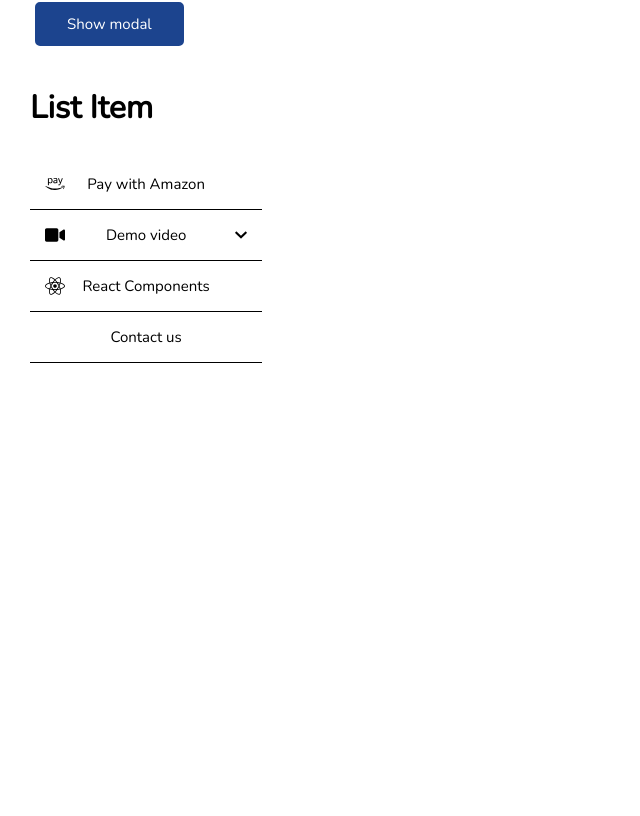
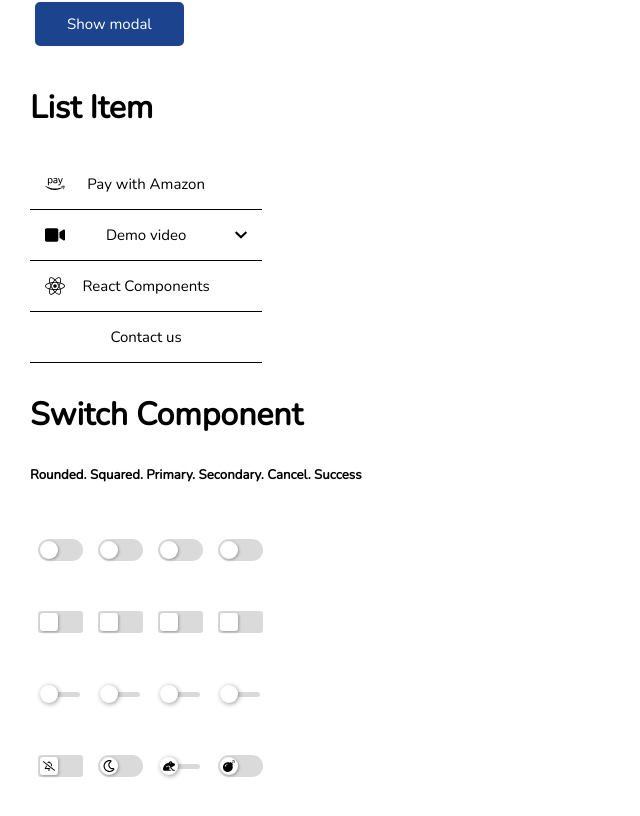
Before and after one commit to JaysusM/Lobster-UI, a React app: page / in a window 1280 px wide. Shown: the part 3832-4648 px from the top of the page, without its empty margins (0-640 px from the left). Before the commit the page ends 4225 px from the top, so only its background shows below. Built offline with nearby package versions, Linux system fonts and the light colour scheme.

Commit message:
Add Switch Component. Refactor icon behaviour to select library

```diff
--- a/src/Components/Button/Button.tsx
+++ b/src/Components/Button/Button.tsx
@@ -1,7 +1,7 @@
 import * as React from 'react';
 import "./Button.scss";
 import classNames from "classnames";
-import Icon, {isIconIncludedInIconLibrary} from '../Icon/Icon';
+import Icon, {isIconIncludedInIconLibrary, IconName} from '../Icon/Icon';
 import { DOMAttributes } from 'react';
 
 export enum ButtonColor {
@@ -24,7 +24,7 @@ export enum IconAlignment {
 
 export interface ButtonProps {
   label: string,
-  icon?: any,
+  icon?: IconName | string,
   type?: ButtonType,
   color?: ButtonColor,
   bordered?: boolean,
--- a/src/Components/Demo/Demo.tsx
+++ b/src/Components/Demo/Demo.tsx
@@ -15,6 +15,7 @@ import { useState } from 'react';
 import ListItem from '../ListItem/ListItem';
 import Radio from '../RadioGroup/Radio/Radio';
 import RadioGroup from '../RadioGroup/RadioGroup';
+import Switch, { SwitchType, SwitchColor } from '../Switch/Switch';
 
 export const Demo = () => {
   const [showModalToast, setShowModalToast] = useState<boolean>(false);
@@ -78,8 +79,8 @@ export const Demo = () => {
       <h1>CheckBox Component</h1>
       <h5>Normal. TriState.</h5>
       <div className="row-container">
-        <Checkbox label={"Normal Checkbox:"} />
-        <Checkbox label={"TriState Checkbox:"} isTristate={true} />
+        <Checkbox label={"Normal Checkbox:"} onCheckboxChanged={(value) => console.log("Normal checkbox value: " + value)} />
+        <Checkbox label={"TriState Checkbox:"} isTristate={true} onCheckboxChanged={(value) => console.log("TriState checkbox value: " + value)} />
       </div>
       <h1>Radio Group - Radio Component</h1>
       <h5>Normal</h5>
@@ -98,8 +99,8 @@ export const Demo = () => {
               label: "Third Option: ",
               value: "Option3"
             }
-        ]}/>
-        <Radio label={"Radio Button:"}/>
+          ]} onRadioChanged={value => console.log("RadioGroup value: " + value)} />
+          <Radio label={"Radio Button:"} value="RadioDefault" onRadioChanged={value => console.log("Normal Radio value: " + value)} />
         </div>
       </div>
       <h1>Loader Component</h1>
@@ -118,7 +119,7 @@ export const Demo = () => {
       <h5>Blink Animation. Wave Animation</h5>
       <div className="row-container">
         {skeleton(SkeletonAnimation.Blink)}
-        <div style={{width: "50px"}} />
+        <div style={{ width: "50px" }} />
         {skeleton(SkeletonAnimation.Wave)}
       </div>
       <h1>BaseCard Component</h1>
@@ -168,13 +169,41 @@ export const Demo = () => {
         <div className="column-container">
           <ListItem label={"Pay with Amazon"} icon="amazon-pay" />
           <ListItem label={"Demo video"} icon="video">
-            <ListItem label={"Option 1"} icon="angellist"/>
+            <ListItem label={"Option 1"} icon="angellist" />
             <ListItem label={"Option 2"} icon="amilia">
-              <ListItem label={"Option 2.1"} icon="alarm-clock"/>
+              <ListItem label={"Option 2.1"} icon="alarm-clock" />
             </ListItem>
           </ListItem>
           <ListItem label={"React Components"} icon="react" />
-          <ListItem label={"Contact us"}/>
+          <ListItem label={"Contact us"} />
+        </div>
+      </div>
+      <h1>Switch Component</h1>
+      <h5>Rounded. Squared. Primary. Secondary. Cancel. Success</h5>
+      <div className="column-container">
+        <div className="row-container">
+          <Switch type={SwitchType.Rounded} />
+          <Switch type={SwitchType.Rounded} color={SwitchColor.Secondary} />
+          <Switch type={SwitchType.Rounded} color={SwitchColor.Cancel} />
+          <Switch type={SwitchType.Rounded} color={SwitchColor.Success} />
+        </div>
+        <div className="row-container">
+          <Switch type={SwitchType.Squared} />
+          <Switch type={SwitchType.Squared} color={SwitchColor.Secondary} />
+          <Switch type={SwitchType.Squared} color={SwitchColor.Cancel} />
+          <Switch type={SwitchType.Squared} color={SwitchColor.Success} />
+        </div>
+        <div className="row-container">
+          <Switch type={SwitchType.Line} />
+          <Switch type={SwitchType.Line} color={SwitchColor.Secondary} />
+          <Switch type={SwitchType.Line} color={SwitchColor.Cancel} />
+          <Switch type={SwitchType.Line} color={SwitchColor.Success} />
+        </div>
+        <div className="row-container">
+          <Switch type={SwitchType.Squared} unselectedIcon="far bell-slash" selectedIcon="far bell" />
+          <Switch type={SwitchType.Rounded} color={SwitchColor.Secondary} unselectedIcon="far moon" selectedIcon="far sun" />
+          <Switch type={SwitchType.Line} color={SwitchColor.Cancel} unselectedIcon="frog" selectedIcon="horse" />
+          <Switch type={SwitchType.Rounded} color={SwitchColor.Success} unselectedIcon="bomb" selectedIcon="cloud-meatball" />
         </div>
       </div>
     </div>
--- a/src/Components/Icon/Icon.tsx
+++ b/src/Components/Icon/Icon.tsx
@@ -11,18 +11,58 @@ library.add(fab, far, fas);
 
 export type IconName = IconProp;
 
+const LibraryTypes: Array<String> = ["far", "fas", "fab"];
+
 export interface IconProps {
     id?: string,
     className?: string,
-    icon: IconName,
+    icon: IconName | string,
     color?: string
 }
 
 // @ts-ignore
-export const isIconIncludedInIconLibrary = (iconName: string) => Object.keys(library.definitions.fas).includes(iconName) || Object.keys(library.definitions.fab).includes(iconName) || Object.keys(library.definitions.far).includes(iconName);
+export const isIconIncludedInIconLibrary = (iconName: string): boolean => {
+    if (!iconName) {
+        return false;
+    }
+
+    const iconNameSplitted: Array<string> = iconName.split(" ");
+
+    if (iconNameSplitted.length < 2) {
+        // @ts-ignore
+        return Object.keys(library.definitions.fas).includes(iconName) || Object.keys(library.definitions.fab).includes(iconName) || Object.keys(library.definitions.far).includes(iconName);
+    } else if (iconNameSplitted.length < 3) {
+        const libraryName: string = iconNameSplitted[0];
+        const icon: string = iconNameSplitted[1];
+
+        if (!LibraryTypes.includes(libraryName)) {
+            return false;
+        }
+
+        // @ts-ignore
+        return Object.keys(library.definitions[libraryName]).includes(icon);
+    }
+
+    return false;
+}
 
 const Icon: React.FunctionComponent<IconProps & DOMAttributes<SVGSVGElement>> = ({ id, className, icon, color, ...domAttributes }) => {
-    let libraryPrefix: string;
+    let libraryPrefix: string | undefined = undefined;
+
+    if (typeof icon === "string") {
+        const iconNameSplitted: Array<string> = icon.split(" ");
+        if (iconNameSplitted.length == 2) {
+            const libraryName: string = iconNameSplitted[0];
+            const iconName: string = iconNameSplitted[1];
+
+            if (LibraryTypes.includes(libraryName)) {
+                libraryPrefix = libraryName;
+                icon = iconName;
+            }
+        }
+    }
+
+    if (!libraryPrefix) {
         // @ts-ignore
         if (Object.keys(library.definitions.fas).includes(icon)) {
             libraryPrefix = "fas";
@@ -33,6 +73,7 @@ const Icon: React.FunctionComponent<IconProps & DOMAttributes<SVGSVGElement>> =
         } else if (Object.keys(library.definitions.fab).includes(icon)) {
             libraryPrefix = "fab";
         }
+    }
 
     return (
         // @ts-ignore
--- a/src/Components/ListItem/ListItem.tsx
+++ b/src/Components/ListItem/ListItem.tsx
@@ -9,7 +9,7 @@ export interface ListItemProps {
     id?: string,
     className?: string,
     label: string,
-    icon?: IconName,
+    icon?: IconName | string,
     children?: React.ReactNode
 }
 
--- a/src/Components/RadioGroup/Radio/Radio.tsx
+++ b/src/Components/RadioGroup/Radio/Radio.tsx
@@ -6,7 +6,7 @@ export interface RadioProps {
     id?: string,
     className?: string,
     selected?: boolean,
-    value?: string,
+    value: string,
     label?: string,
     onRadioChanged?: (value: string | null) => void,
     isRadioGroupComponent?: boolean
--- a/src/Components/RadioGroup/RadioGroup.tsx
+++ b/src/Components/RadioGroup/RadioGroup.tsx
@@ -8,7 +8,7 @@ export type RadioOptions = {
     value: string
 }
 
-export interface RadioProps {
+export interface RadioGroupProps {
     id?: string,
     className?: string,
     value?: string,
@@ -16,7 +16,7 @@ export interface RadioProps {
     options: Array<RadioOptions>
 }
 
-const RadioGroup: React.FunctionComponent<RadioProps & React.DOMAttributes<Element>> = ({id, className, value, onRadioChanged, options, ...domAttributes}) => {
+const RadioGroup: React.FunctionComponent<RadioGroupProps & React.DOMAttributes<Element>> = ({id, className, value, onRadioChanged, options, ...domAttributes}) => {
     const [currentValue, setCurrentValue] = React.useState<string | null>(value ?? null);
 
     if (!options.every((option) => options.filter((filterOption) => filterOption.value == option.value).length == 1)) {
--- /dev/null
+++ b/src/Components/Switch/Switch.scss
@@ -0,0 +1,143 @@
+@import "../../Assets/variables.scss";
+
+.lobster-component.switch-component {
+    margin: $marginXL;
+    background-color: $neutralColor;
+    width: 45px;
+    height: 22px;
+    cursor: pointer;
+    transition: $transition;
+
+    & > .switch-selector {
+        width: 18px;
+        height: 18px;
+        margin-top: 2px;
+        margin-left: 2px;
+        background-color: white;
+        z-index: 1;
+        transition: $transition;
+        box-shadow: 1px 1px 3px 0px rgba(0, 0, 0, 0.3);
+        overflow: hidden;
+        position: relative;
+
+        & > .switch-selectedicon,
+        & > .switch-unselectedicon {
+            position: absolute;
+            top: 2.5px;
+            height: 12px;
+            width: 12px;
+            z-index: 99;
+            color: black;
+            transition: $transition;
+        }
+
+        & > .switch-unselectedicon {
+            left: 3px;
+        }
+
+        & > .switch-selectedicon {
+            right: -20px;
+        }
+    }
+
+    &.switch-rounded {
+        border-radius: 50px;
+
+        & > .switch-selector {
+            border-radius: 100%;
+        }
+    }
+
+    &.switch-squared {
+        border-radius: 3px;
+
+        & > .switch-selector {
+            border-radius: 3px;
+        }
+    }
+
+    &.switch-line {
+        background-color: transparent;
+        position: relative;
+
+        &::after {
+            content: "";
+            position: absolute;
+            top: 9px;
+            z-index: 0;
+            border-radius: 50px;
+            background-color: $neutralColor;
+            width: 40px;
+            left: 2.5px;
+            height: 5px;
+        }
+
+        & > .switch-selector {
+            border-radius: 100%;
+            box-shadow: 1px 1px 5px 0px rgba(0, 0, 0, 0.4);
+        }
+    }
+
+    &.switch-active:not(.switch-line) {
+        background-color: $mainColor;
+
+        &.switch-secondarycolor {
+            background-color: $secondaryColor;
+        }
+
+        &.switch-cancelcolor {
+            background-color: $cancelColor;
+        }
+
+        &.switch-successcolor {
+            background-color: $successColor;
+        }
+
+        & > .switch-selector {
+            margin-left: calc(100% - 2px - 18px);
+            box-shadow: -1px 1px 3px 0px rgba(0, 0, 0, 0.3);
+            & > .switch-unselectedicon {
+                left: -20px;
+            }
+
+            & > .switch-selectedicon {
+                right: 3px;
+            }
+        }
+    }
+
+    &.switch-active {
+        &::after {
+            background-color: $mainColor;
+        }
+
+        &.switch-secondarycolor {
+            &::after {
+                background-color: $secondaryColor;
+            }
+        }
+
+        &.switch-cancelcolor {
+            &::after {
+                background-color: $cancelColor;
+            }
+        }
+
+        &.switch-successcolor {
+            &::after {
+                background-color: $successColor;
+            }
+        }
+
+        & > .switch-selector {
+            margin-left: calc(100% - 2px - 18px);
+            & > .switch-unselectedicon {
+                left: -20px;
+            }
+
+            & > .switch-selectedicon {
+                right: 3px;
+            }
+        }
+    }
+}
--- /dev/null
+++ b/src/Components/Switch/Switch.tsx
@@ -0,0 +1,83 @@
+import * as React from 'react';
+import "./Switch.scss";
+import classNames from 'classnames';
+import { useState, useEffect } from 'react';
+import Icon, { isIconIncludedInIconLibrary, IconName } from '../Icon/Icon';
+
+export interface SwitchProps {
+    id?: string,
+    className?: string,
+    value?: boolean,
+    type?: SwitchType,
+    color?: SwitchColor,
+    unselectedIcon?: IconName | string,
+    selectedIcon?: IconName | string,
+    onSwitchChanged?: (value: boolean) => void
+}
+
+export enum SwitchType {
+    Rounded,
+    Squared,
+    Line
+}
+
+export enum SwitchColor {
+    Primary,
+    Secondary,
+    Cancel,
+    Success
+}
+
+const Switch: React.FunctionComponent<SwitchProps & React.DOMAttributes<Element>> = ({ id, className, value = false, type = SwitchType.Rounded, onSwitchChanged, color = SwitchColor.Primary, unselectedIcon, selectedIcon }) => {
+
+    const [currentValue, setCurrentValue] = useState<boolean>(value);
+
+    useEffect(() => {
+        setCurrentValue(value);
+    }, [value]);
+
+    const containerClassnames: string = classNames(
+        className,
+        "lobster-component",
+        "switch-component", {
+            "switch-active": currentValue,
+            "switch-rounded": type === SwitchType.Rounded,
+            "switch-squared": type === SwitchType.Squared,
+            "switch-line": type === SwitchType.Line,
+            "switch-primarycolor": color === SwitchColor.Primary,
+            "switch-secondarycolor": color === SwitchColor.Secondary,
+            "switch-cancelcolor": color === SwitchColor.Cancel,
+            "switch-successcolor": color === SwitchColor.Success
+        }
+    );
+
+        const handleSwitchClick = (event: React.MouseEvent<HTMLDivElement>) => {
+            event.stopPropagation();
+            event.preventDefault();
+            onSwitchChanged?.(!currentValue);
+            setCurrentValue(!currentValue);
+        }
+
+        const SelectedIcon = () => {
+            return <>
+                {selectedIcon && isIconIncludedInIconLibrary(selectedIcon as string) && <Icon icon={selectedIcon} className="switch-selectedicon"/>}
+            </>
+        };
+
+        const UnselectedIcon = () => {
+            return <>
+                {unselectedIcon && isIconIncludedInIconLibrary(unselectedIcon as string) && <Icon icon={unselectedIcon} className="switch-unselectedicon"/>}
+            </>
+        }
+
+    return (
+        <div id={id} className={containerClassnames} onClick={handleSwitchClick}>
+            <div className="switch-selector">
+                {SelectedIcon()}
+                {UnselectedIcon()}
+            </div>
+        </div>
+    );
+}
+
+export default Switch;
--- a/src/Components/Toast/Toast.tsx
+++ b/src/Components/Toast/Toast.tsx
@@ -18,7 +18,7 @@ export interface ToastProps {
     title: string,
     subtitle: string,
     type: ToastType,
-    specialIcon?: IconName,
+    specialIcon?: IconName | string,
     isCancelable?: boolean,
     onCancel?: () => void
 }
@@ -45,7 +45,7 @@ const Toast: React.FunctionComponent<ToastProps & DOMAttributes<Element>> = ({id
         "toast-container"
     );
 
-    let toastIcon: IconName | undefined = specialIcon;
+    let toastIcon: IconName | string | undefined = specialIcon;
     if (!toastIcon) {
         switch (type) {
             case ToastType.Error:
--- a/src/main.ts
+++ b/src/main.ts
@@ -4,6 +4,8 @@ import "./Components/Checkbox/Checkbox";
 import "./Components/Icon/Icon";
 import "./Components/Loader/Loader";
 import "./Components/NavBar/NavBar";
+import "./Components/RadioGroup/RadioGroup";
+import "./Components/RadioGroup/Radio/Radio";
 import "./Components/Skeleton/Skeleton";
 import "./Components/TextArea/TextArea";
 import "./Components/TextInput/TextInput";
@@ -16,6 +18,8 @@ export * from "./Components/Checkbox/Checkbox";
 export * from "./Components/Icon/Icon";
 export * from "./Components/Loader/Loader";
 export * from "./Components/NavBar/NavBar";
+export * from "./Components/RadioGroup/RadioGroup";
+export * from "./Components/RadioGroup/Radio/Radio";
 export * from "./Components/Skeleton/Skeleton";
 export * from "./Components/TextArea/TextArea";
 export * from "./Components/TextInput/TextInput";
@@ -28,6 +32,8 @@ export {default as Checkbox} from "./Components/Checkbox/Checkbox";
 export {default as Icon} from "./Components/Icon/Icon";
 export {default as Loader} from "./Components/Loader/Loader";
 export {default as NavBar} from "./Components/NavBar/NavBar";
+export {default as RadioGroup} from "./Components/RadioGroup/RadioGroup";
+export {default as Radio} from "./Components/RadioGroup/Radio/Radio";
 export {default as Skeleton} from "./Components/Skeleton/Skeleton";
 export {default as TextArea} from "./Components/TextArea/TextArea";
 export {default as TextInput} from "./Components/TextInput/TextInput";
```
Also changed, not shown: src/Components/Checkbox/Checkbox.tsx (+4 -4 lines). Lines whose indentation alone changed are shown as unchanged.
